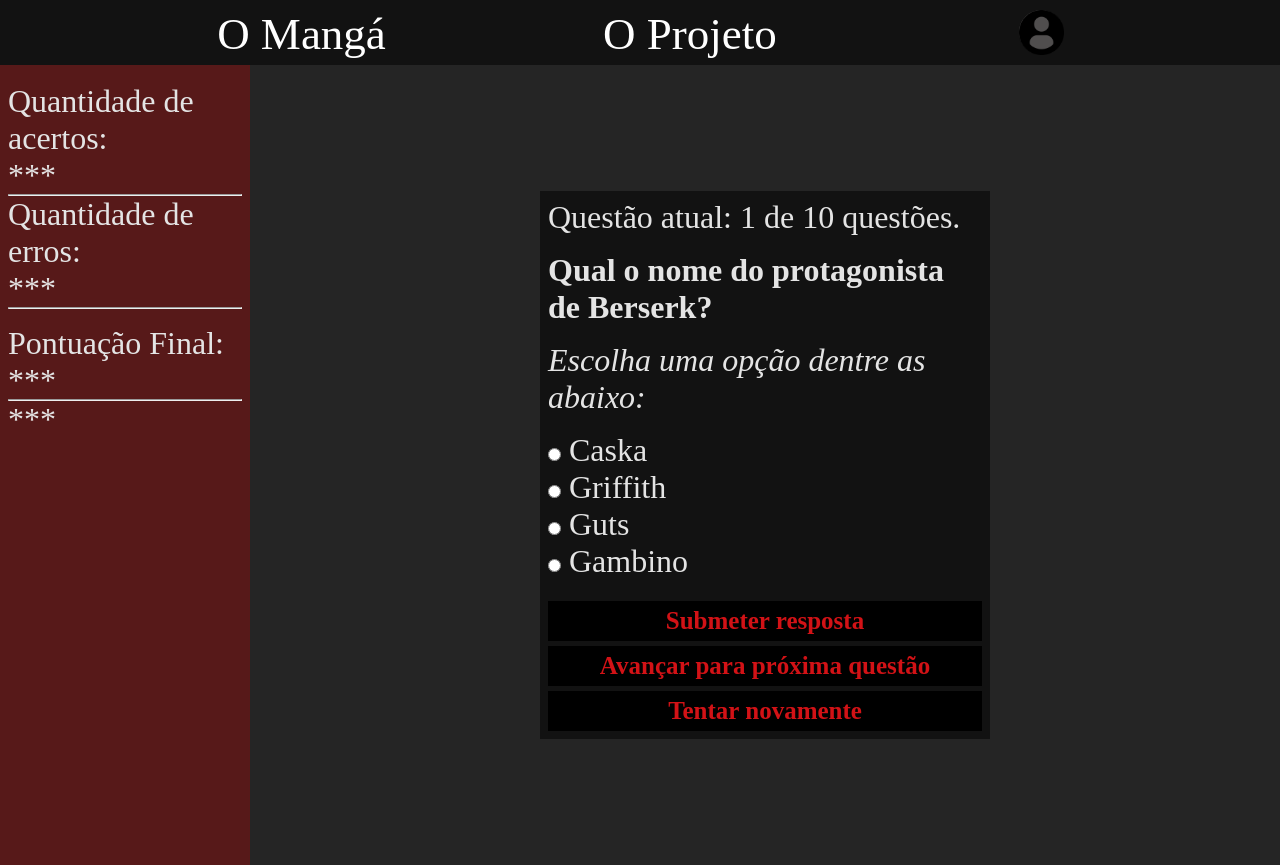
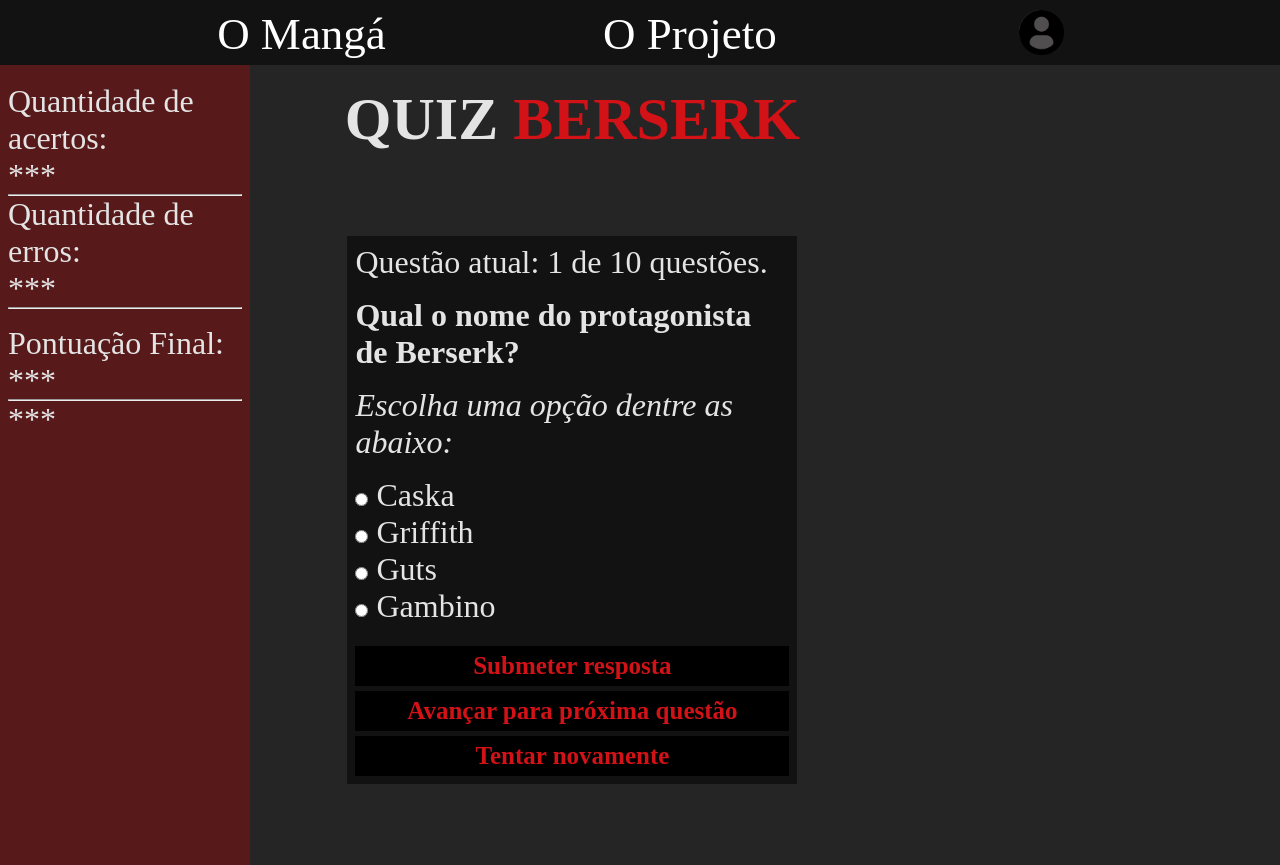
Before and after one commit to FabPuttini/Berserk, a website: page public/quiz.html in a window 1280 px wide. Both pictures are taken after a click on the button "INICIAR QUIZ". Drawn offline with Linux system fonts and the light colour scheme; a web font is replaced by a local one.

Commit message:
Ajustes no css do quiz e do questionario, problemas na inserção do banco arrumados

```diff
--- a/public/js/sessionStorage.js
+++ b/public/js/sessionStorage.js
@@ -8,9 +8,9 @@
                 sessao.innerHTML = `
             <div class="block">
                 <ul>
-                    <li><a href="dashboard.html">Dashboard</a></li>
-                    <li><a href="questionario.html">Questionario</a></li>
-                    <li><a href="quiz.html">Quiz</a></li>
+                    <li><a href="dashboard.html">DASHBOARD</a></li>
+                    <li><a href="questionario.html">QUESTIONÁRIO</a></li>
+                    <li><a href="quiz.html">QUIZ</a></li>
                     <li><a onclick="sair()" style="cursor: pointer;">Logout</a></li>
                 </ul>
             </div>`
--- a/public/quiz.html
+++ b/public/quiz.html
@@ -32,6 +32,9 @@
 
     <div id="pontuacaoEJogo">
         <div class="botao_iniciar">
+            <div class="titulo-principal">
+                <h1>QUIZ <span>BERSERK</span></h1>
+            </div>
             <button id="btnIniciarQuiz" onclick="iniciarQuiz()">INICIAR QUIZ</button>
         </div>
     </div>
@@ -165,6 +168,11 @@
             </div>
         </div>
 
+        <div class="conteudo-jogo">
+            <div class="titulo-principal">
+            <h1>QUIZ <span>BERSERK</span></h1>
+        </div>
+
         <div id="jogo" class="width-fit-content-2 flex-colunar border-secondary">
 
             <div id="infoQuestao" class="padding-8">
@@ -205,6 +213,8 @@
                 <!-- <button onclick="finalizar()" id="btnConcluir" disabled>Finalizar Quiz</button> -->
                 <button onclick="tentarNovamente()" id="btnTentarNovamente" disabled>Tentar novamente</button>
             </div>
+        </div>
+
 
         </div>`
 
--- a/public/style/quiz.css
+++ b/public/style/quiz.css
@@ -33,7 +33,6 @@
     height: 65px;
     background-color: rgba(0, 0, 0, 0.5);
 }
-
 
 ul {
     display: flex;
@@ -118,10 +117,40 @@
 
 .botao_iniciar{
     display: flex;
-    margin: auto;
+    margin-left: auto;
+    margin-right: auto;
+    flex-direction: column;
+    align-items: center;
     margin-top: 15%;
+}
+.titulo-principal{
+    display: flex;
+    align-items: center;
+}
 
+.titulo-principal h1 {
+    margin-left: auto;
+    margin-right: auto;
+
+    font-size: 60px;
+    color: rgb(228, 228, 228);
 }
+
+.titulo-principal span {
+    color: #D21216;
+}
+
+.conteudo-jogo {
+    display: flex;
+    flex-direction: column;
+    margin-left: auto;
+    margin-right: 37.5%;
+}
+
+.conteudo-jogo .titulo-principal{
+    margin-top: 20px;
+}
+
 #btnIniciarQuiz {
     display: flex;
     justify-content: center;
```
Also changed, not shown: public/questionario.html (+1 -1 lines).
